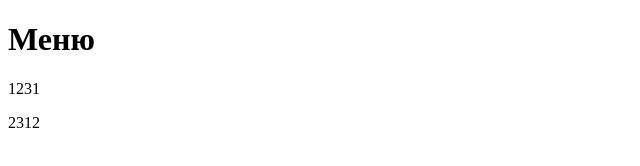
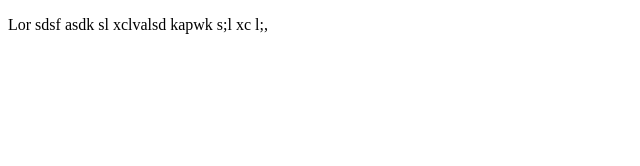
Before and after one commit to samuraidm/site-, a plain HTML site: page index.html in a window 1280 px wide. Shown: the whole page, without its empty margins (0-640 px from the left). Drawn offline with Linux system fonts and the light colour scheme.

Commit message:
second commit

```diff
--- a/index.html
+++ b/index.html
@@ -5,8 +5,6 @@
     <title>Document</title>
 </head>
 <body>
-    <h1>Меню</h1>
-    <p>1231</p>
-    <p>2312</p>
+    <p>Lor sdsf asdk sl xclvalsd kapwk s;l xc l;,</p>
 </body>
 </html>
```
